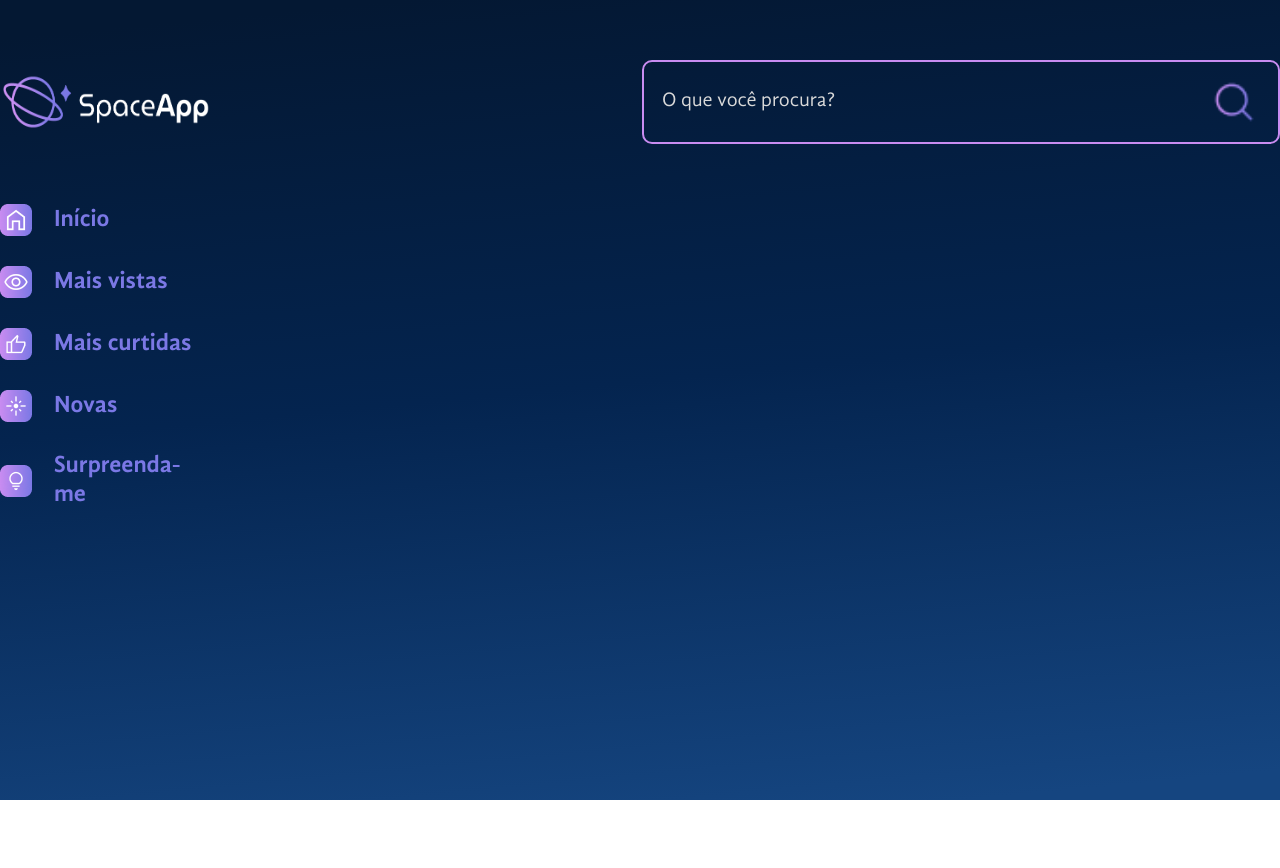
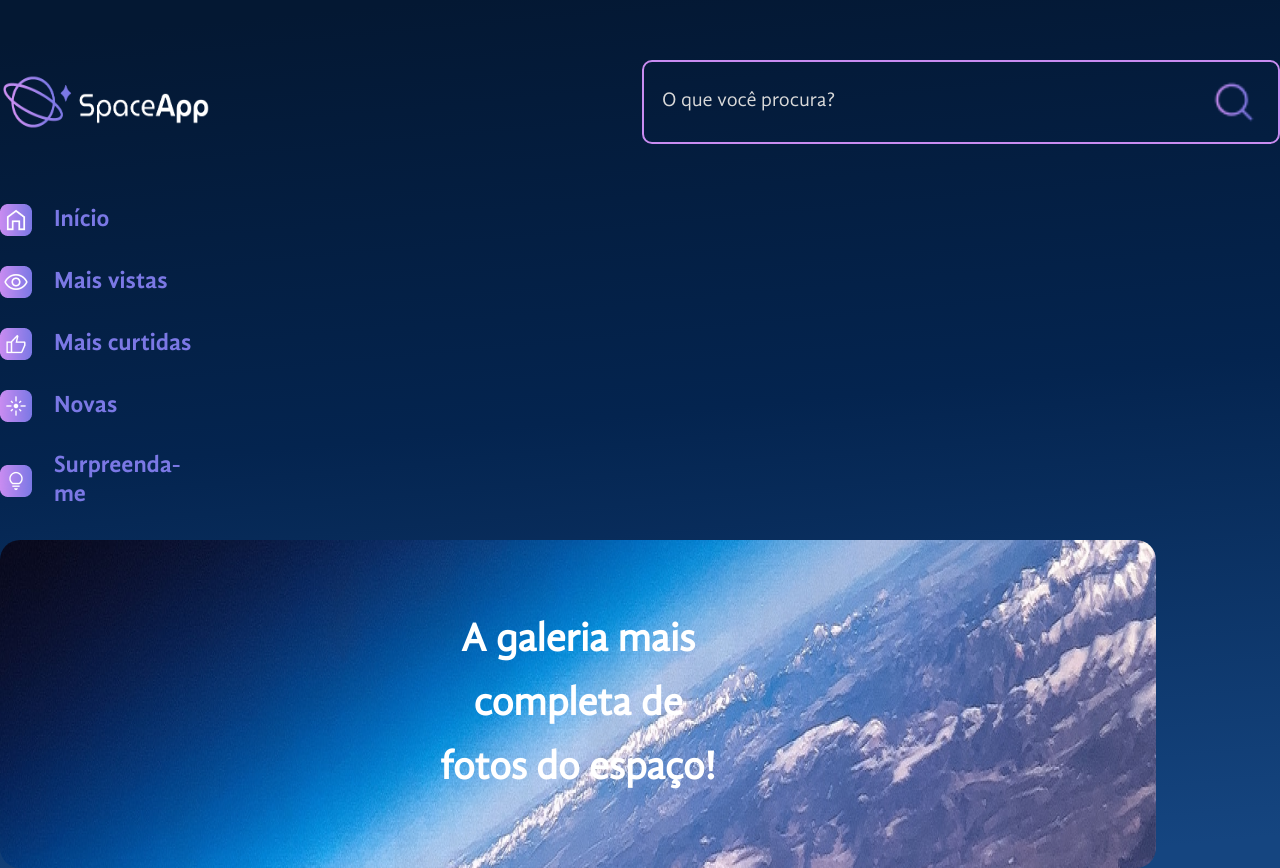
Before and after one commit to vinimanfrin/space-app, a React (Vite) app: page / in a window 1280 px wide. Before the commit the page ends 800 px from the top, so only its background shows below. Built offline with nearby package versions, Linux system fonts and the light colour scheme.

Commit message:
criando e estilizando o componente TituloEstilizado , que serve como um Banner

```diff
--- a/src/App.jsx
+++ b/src/App.jsx
@@ -2,6 +2,8 @@ import styled from "styled-components"
 import EstilosGlobais from "./componentes/EstilosGlobais"
 import Cabecalho from "./componentes/Cabecalho"
 import BarraLateral from "./componentes/BarraLateral"
+import TituloEstilizado from "./componentes/TituloEstilizado"
+
 
 const FundoGradiente = styled.div`
   background: linear-gradient(174.61deg, #041833 4.16%, #04244F 48%, #154580 96.76%);
@@ -16,6 +18,7 @@ function App() {
       <EstilosGlobais/>
       <Cabecalho/>
       <BarraLateral/>
+      <TituloEstilizado/>
     </FundoGradiente>
   )
 
--- /dev/null
+++ b/src/componentes/TituloEstilizado/index.jsx
@@ -0,0 +1,36 @@
+import styled from "styled-components"
+
+
+const Banner = styled.div`
+
+    max-width: 1156px;
+    height: 328px;
+
+    background-image: url("imagens/banner.png");
+    border-radius: 20px;
+
+
+    font-weight: 300;
+    font-size: 20px;
+    line-height: 10px;
+    color: rgba(255, 255, 255, 1);
+
+    display: flex;
+    flex-direction: column;
+    align-items: center;
+    justify-content: center;
+
+
+`
+
+const TituloEstilizado = () => {
+    return (
+        <Banner>
+            <h1>A galeria mais</h1>
+            <h1>completa de</h1>
+            <h1>fotos do espaço!</h1>
+        </Banner>
+    )
+}
+
+export default TituloEstilizado
```
Also changed, not shown: public/imagens/banner.png (added).
